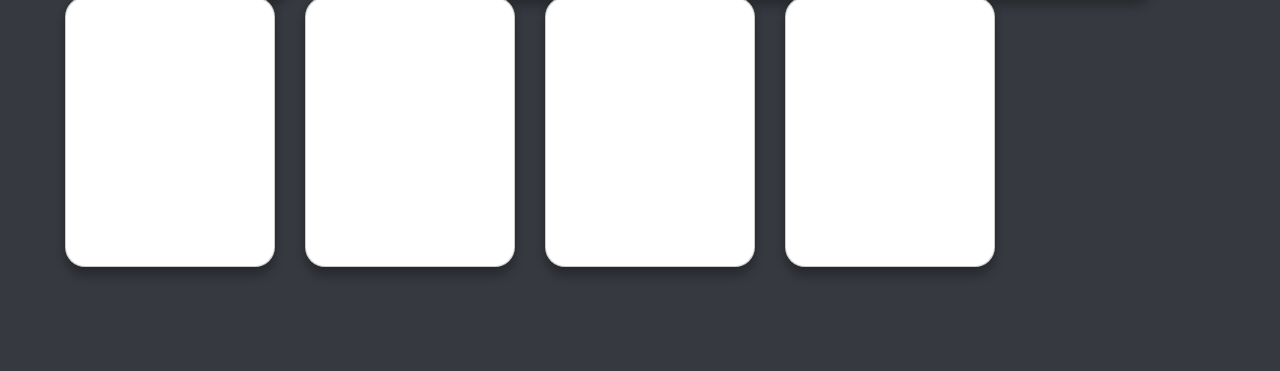
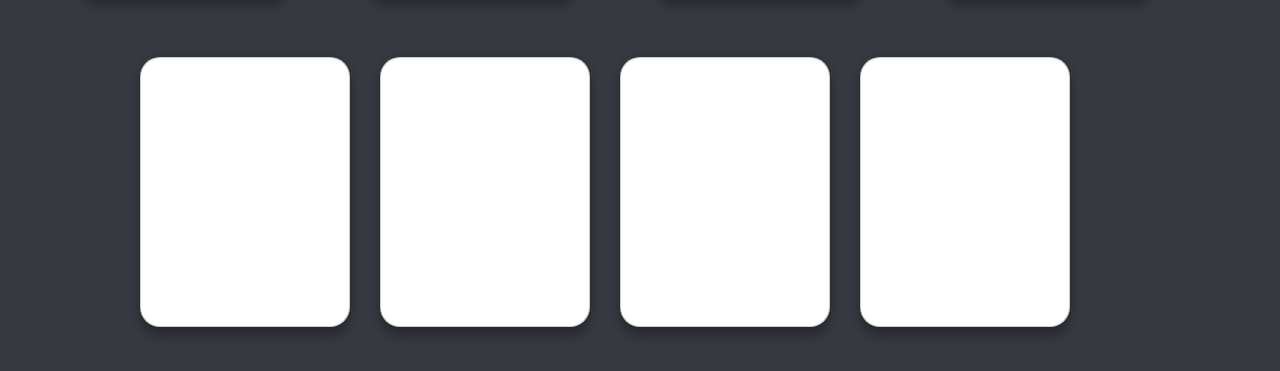
Before and after one commit to Rrez44/Community-Forum-using-sockets, a website: page prep.html in a window 1280 px wide. Shown: the part 381-752 px from the top of the page. Drawn offline with nearby package versions, Linux system fonts and the light colour scheme.

Commit message:
Update card.css

```diff
--- a/card.css
+++ b/card.css
@@ -192,3 +192,6 @@ body{
   margin-top: 20px;
   font-size: 1.1em;
 }
+.card-row-2 {
+  margin: 60px;
+}
```
